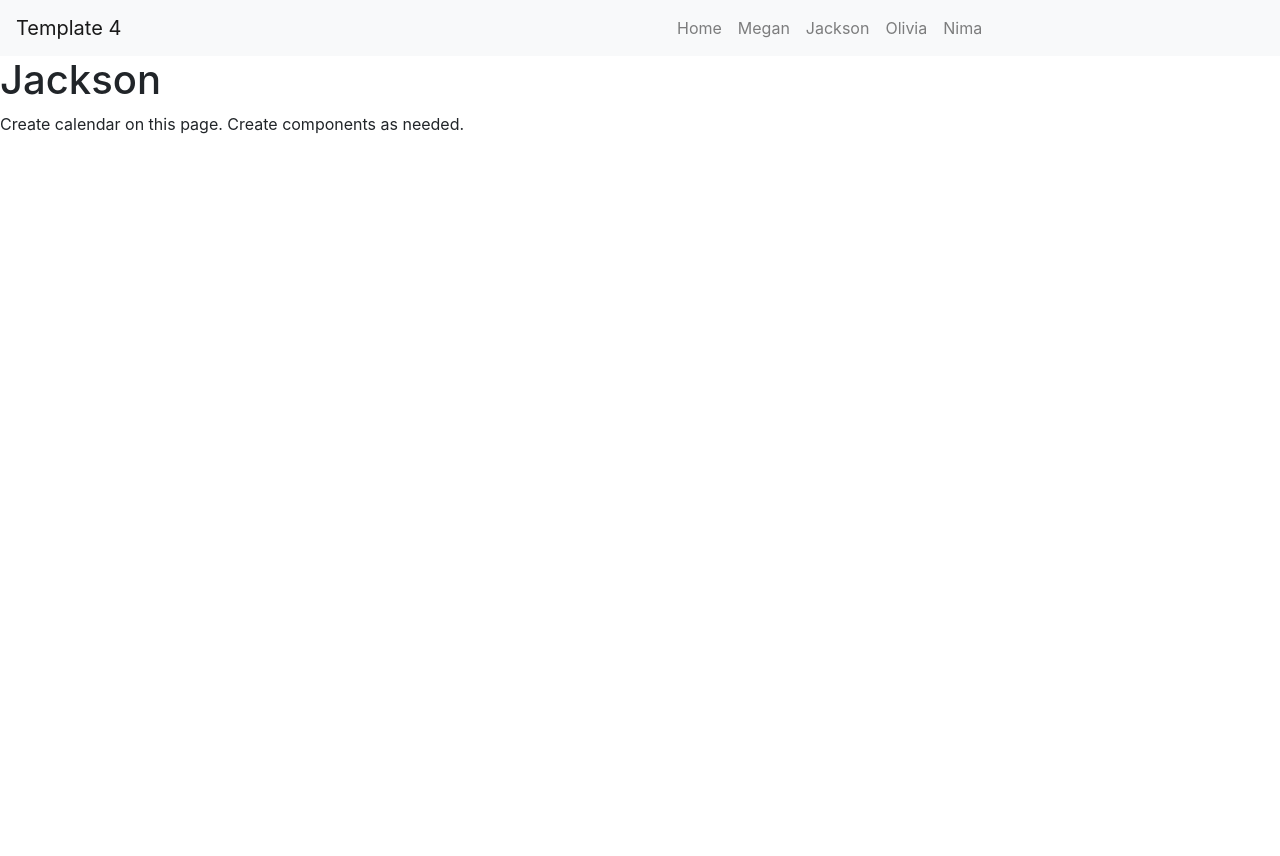
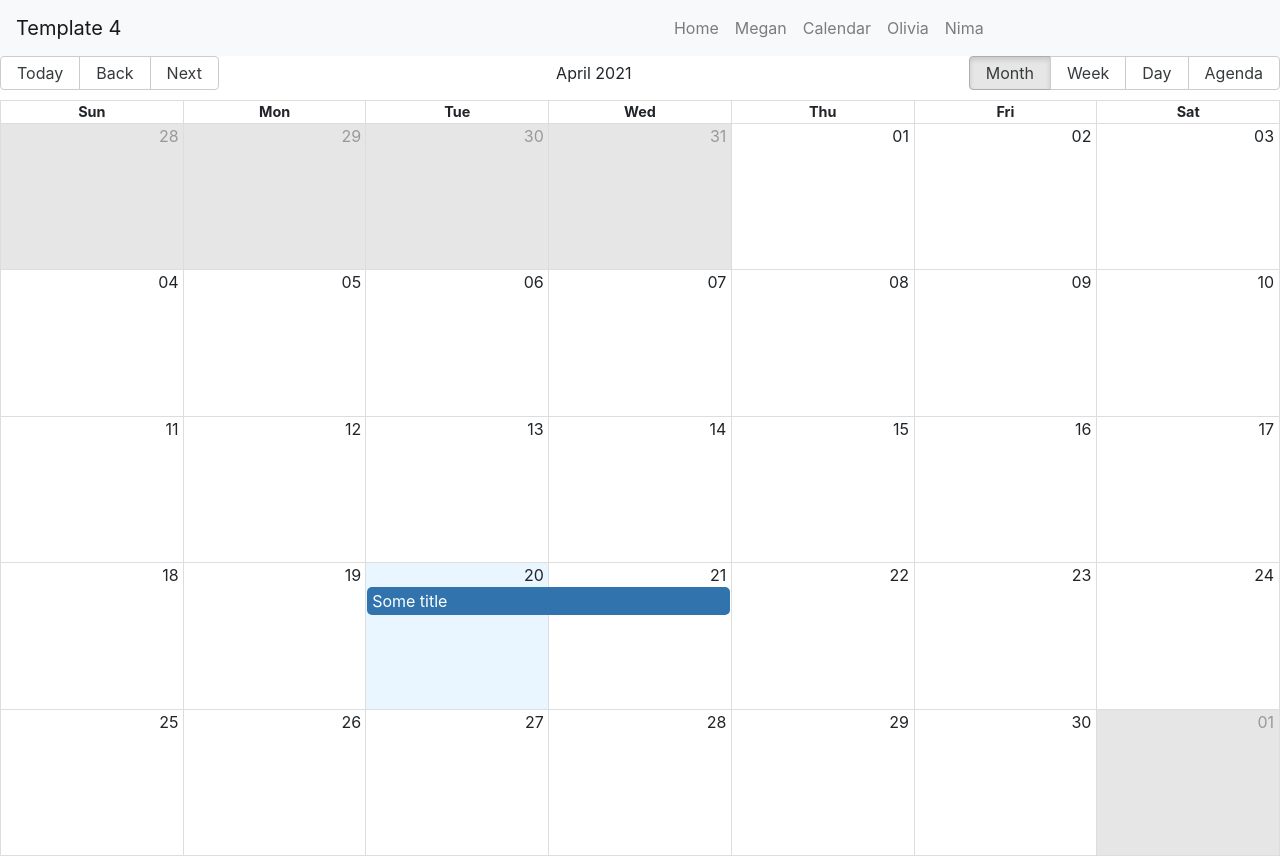
Before and after one commit to web-dev-carolina/template-team4, a React (Create React App) app in the folder template-app/: page /jackson in a window 1280 px wide. Before the commit the page ends 800 px from the top, so only its background shows below. Built offline with nearby package versions, Linux system fonts and the light colour scheme.

Commit message:
Base react calendar without firebase config

```diff
--- a/template-app/package.json
+++ b/template-app/package.json
@@ -9,9 +9,12 @@
     "axios": "^0.21.1",
     "bootstrap": "^4.6.0",
     "jquery": "^3.5.1",
+    "moment": "^2.29.1",
     "popper.js": "^1.16.1",
     "react": "^17.0.1",
+    "react-big-calendar": "^0.33.2",
     "react-bootstrap": "^1.5.0",
+    "react-calendar": "^3.3.1",
     "react-dom": "^17.0.1",
     "react-router-dom": "^5.2.0",
     "react-router-hashlink": "^0.6.0",
--- a/template-app/src/components/NavbarContainer.jsx
+++ b/template-app/src/components/NavbarContainer.jsx
@@ -18,7 +18,7 @@ const NavbarContainer = () => {
                 <Nav className="mx-auto">
                     <Nav.Link as={Link} to="/"> Home </Nav.Link>
                     <Nav.Link as={Link} to="/megan">Megan</Nav.Link>
-                    <Nav.Link as={Link} to="/jackson">Jackson</Nav.Link>
+                    <Nav.Link as={Link} to="/jackson">Calendar</Nav.Link>
                     <Nav.Link as={Link} to="/olivia">Olivia</Nav.Link>
                     <Nav.Link as={Link} to="/nima">Nima</Nav.Link>
                 </Nav>
--- a/template-app/src/components/People.jsx
+++ /dev/null
@@ -1,35 +0,0 @@
-import React from 'react'
-import PeopleContainer from './PeopleContainer';
-import '../styles/People.css';
-const People = () => {
-
-    const peoples = [
-        {
-            "fname": "person first name",
-            "lname": "person last name",
-            "pos": "person's position",
-            "bio": "meet-the-team bio"
-        },
-        {
-            "fname": "person first name",
-            "lname": "person last name",
-            "pos": "person's position",
-            "bio": "meet-the-team bio"
-        },
-        {
-            "fname": "person first name",
-            "lname": "person last name",
-            "pos": "person's position",
-            "bio": "meet-the-team bio"
-        }
-    ]
-
-    return (
-        <>
-            <h1>Meet the Board</h1>
-            <PeopleContainer peoples={peoples} />
-        </>
-    )
-}
-
-export default People;
--- a/template-app/src/components/PeopleCard.jsx
+++ /dev/null
@@ -1,25 +0,0 @@
-import React from 'react';
-import Card from 'react-bootstrap/Card';
-
-const PeopleCard = (props) => {
-    const myStyle = {
-        color: "blue",
-        backgroundColor: "white"
-    }
-    return(
-        <>
-        <Card>
-            <Card.body style = {myStyle}>
-                <Card.Title>{props.people.fname} {props.people.lname}</Card.Title>
-                <Card.Subtitle className="mb-2 text-muted">{props.people.pos}</Card.Subtitle>
-                <Card.Text>
-                    {props.people.bio}
-                </Card.Text>
-            </Card.body>
-        </Card>
-        </>
-    )
-
-}
-
-export default PeopleCard;
--- a/template-app/src/components/PeopleContainer.jsx
+++ /dev/null
@@ -1,12 +0,0 @@
-import React from 'react';
-import PeopleCard from './PeopleCard';
-
-const PeopleContainer = (props) => {
-    return(
-        <>
-        {props.peoples.map(people => <PeopleCard people={people}/>)}
-        </>
-    )
-}
-
-export default PeopleContainer;
--- a/template-app/src/pages/Home.jsx
+++ b/template-app/src/pages/Home.jsx
@@ -5,7 +5,6 @@ import Gallery from '../components/Gallery';
 import Testimonials from '../components/Testimonials';
 import Contact from '../components/Contact';
 import About from '../components/About';
-import People from '../components/People';
 const Home = () => {
 
     return (
@@ -15,7 +14,6 @@ const Home = () => {
             <Landing/>
             <Announcements/>
             <About/>
-            <People/>
             <Gallery/>
             <Testimonials/>
             <Contact/>
--- a/template-app/src/pages/Jackson.jsx
+++ b/template-app/src/pages/Jackson.jsx
@@ -1,13 +1,37 @@
-import React from 'react';
+import React, { Component } from "react";
+import { Calendar, momentLocalizer } from "react-big-calendar";
+import moment from "moment";
 
-const Jackson = () => {
+import "react-big-calendar/lib/css/react-big-calendar.css";
 
+const localizer = momentLocalizer(moment);
+
+class App extends Component {
+  state = {
+    events: [
+      {
+        start: moment().toDate(),
+        end: moment()
+          .add(1, "days")
+          .toDate(),
+        title: "Some title"
+      }
+    ]
+  };
+
+  render() {
     return (
-        <>
-            <h1>Jackson</h1>
-            <p>Create calendar on this page. Create components as needed. </p>
-        </>
-    )
+      <div className="App">
+        <Calendar
+          localizer={localizer}
+          defaultDate={new Date()}
+          defaultView="month"
+          events={this.state.events}
+          style={{ height: "100vh" }}
+        />
+      </div>
+    );
+  }
 }
 
-export default Jackson;
+export default App;
--- a/template-app/src/pages/Olivia.jsx
+++ b/template-app/src/pages/Olivia.jsx
@@ -1,6 +1,5 @@
 import React from 'react';
 import About from '../components/About';
-import People from '../components/People';
 const Olivia = () => {
 
     return (
@@ -8,7 +7,6 @@ const Olivia = () => {
             <h1>Olivia's workspace</h1>
             <p>Components linked below</p>
             <About></About>
-            <People></People>
         </>
     )
 }
```
Also changed, not shown: template-app/src/firebase/firebaseConfig.js (added, +21 -0 lines), template-app/src/styles/People.css (deleted), 2 other files (tests, documents, lock files or other folders).
